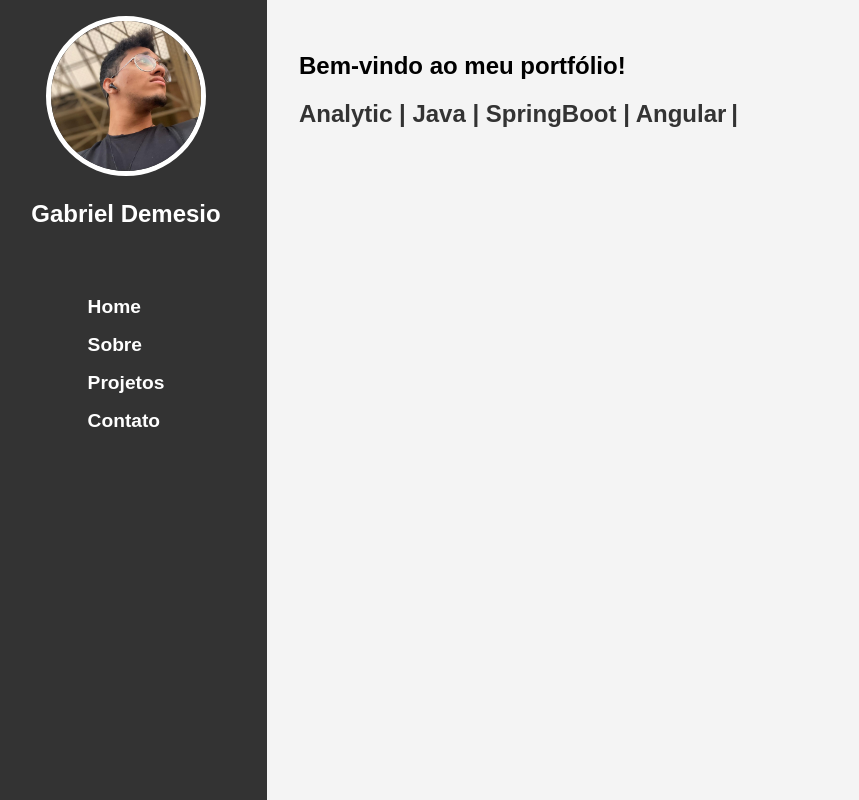
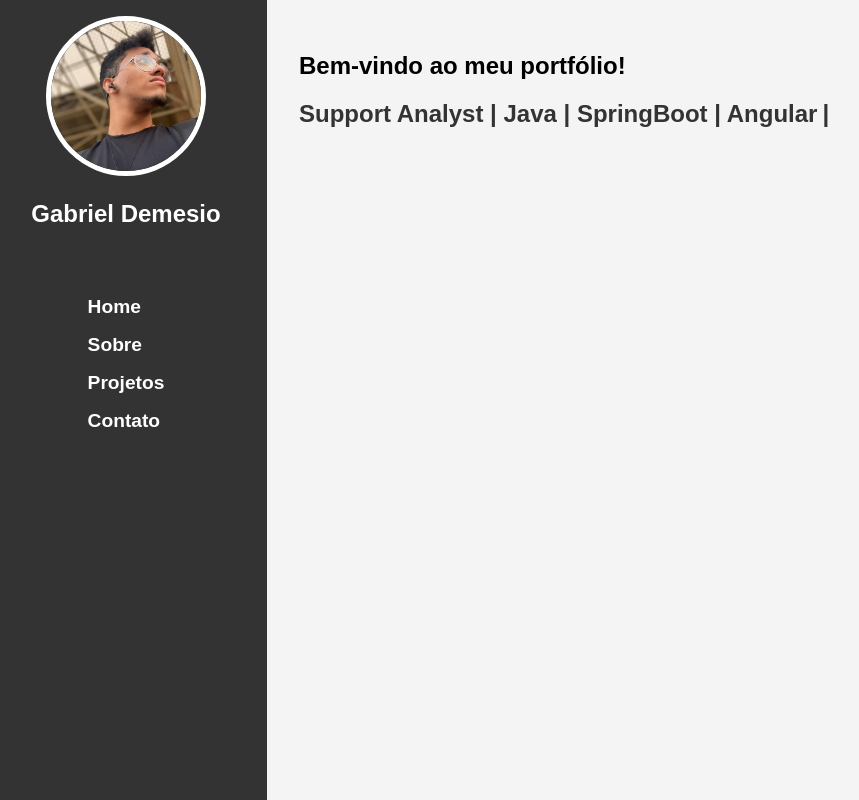
Before and after one commit to GabrielDemesio/PortfolioGabriel, a plain HTML site: page index.html in a window 1280 px wide. Shown: the whole page, without its empty margins (15-874 px from the left). Drawn offline with Linux system fonts and the light colour scheme.

Commit message:
Update index.html
Mudança na Home

```diff
--- a/index.html
+++ b/index.html
@@ -29,7 +29,7 @@
         <main class="main-content">
             <section id="home" class="content-section active">
                 <h1>Bem-vindo ao meu portfólio!</h1>
-                <h2 class="writing">Analytic | Java | SpringBoot | Angular</h2>
+                <h2 class="writing"> Support Analyst | Java | SpringBoot | Angular</h2>
             </section>
 
             <main class="main-content">
```
